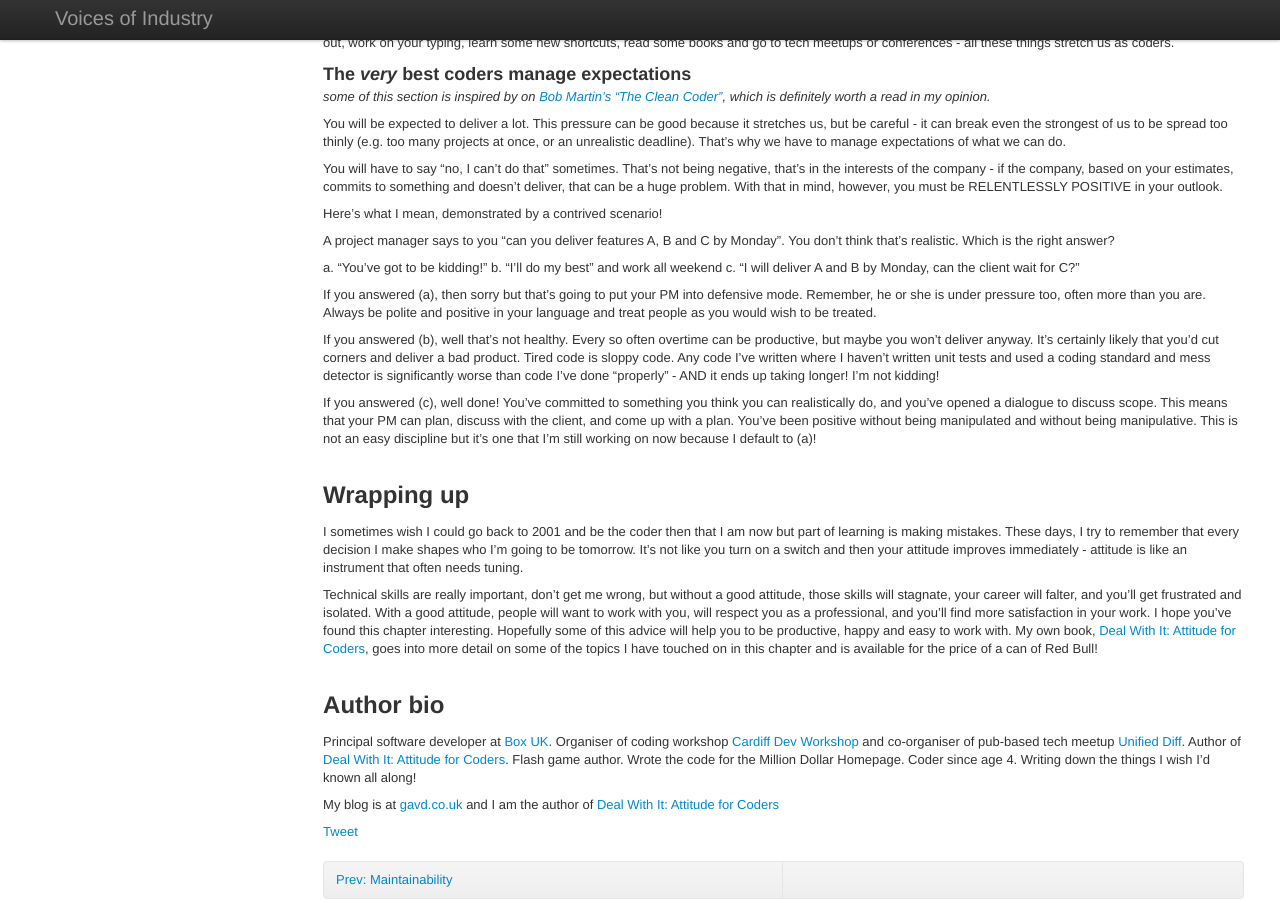
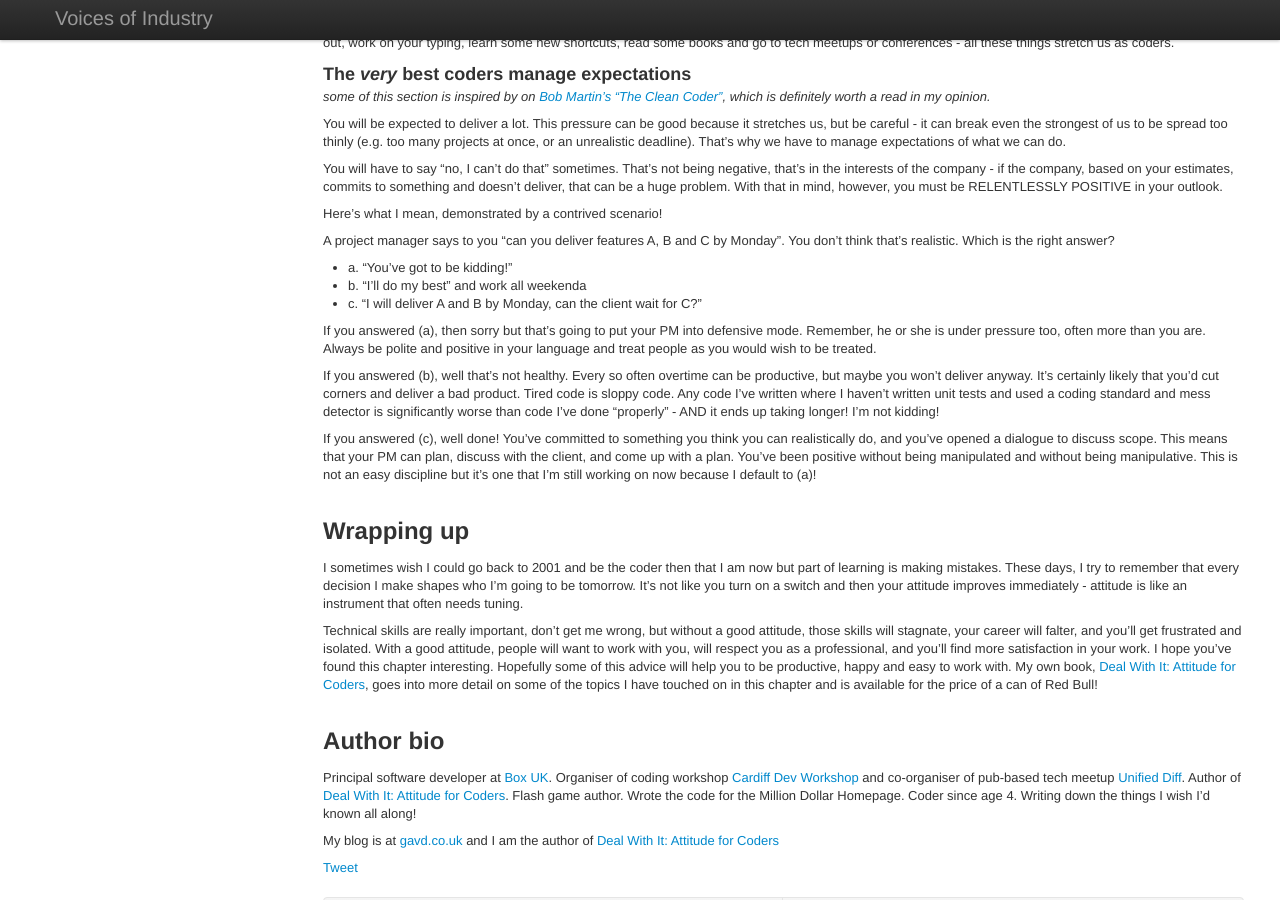
Before and after one commit to stuartherbert/if-i-knew-then, a Jekyll site: the page built from gavd-attitude-counts.md, in a window 1280 px wide and 900 px high, scrolled down 1965 px. Built offline with Jekyll 4.4.1, drawn with Linux system fonts in a browser that asks for light colours; comment, search, counter and statistics services are not loaded.

Commit message:
Fixing list format

```diff
--- a/gavd-attitude-counts.md
+++ b/gavd-attitude-counts.md
@@ -100,9 +100,9 @@ Here's what I mean, demonstrated by a contrived scenario!
 
 A project manager says to you "can you deliver features A, B and C by Monday". You don't think that's realistic. Which is the right answer?
 
- a. "You've got to be kidding!"
- b. "I'll do my best" and work all weekend
- c. "I will deliver A and B by Monday, can the client wait for C?"
+ * a. "You've got to be kidding!"
+ * b. "I'll do my best" and work all weekenda
+ * c. "I will deliver A and B by Monday, can the client wait for C?"
 
 If you answered (a), then sorry but that's going to put your PM into defensive mode. Remember, he or she is under pressure too, often more than you are. Always be polite and positive in your language and treat people as you would wish to be treated.
 
```
